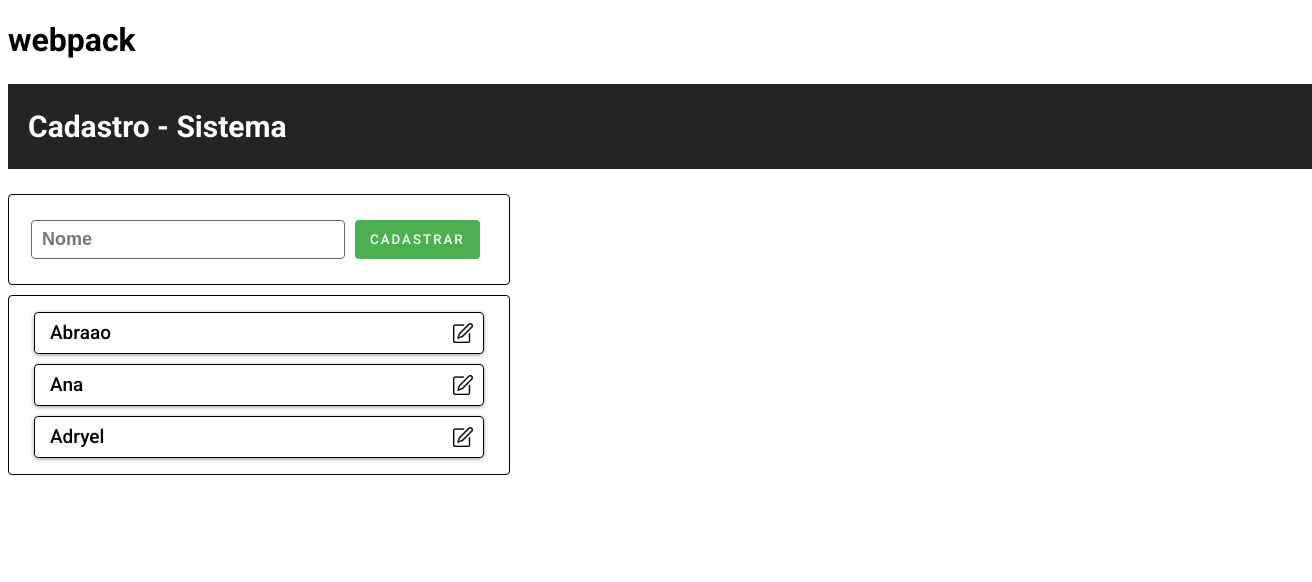
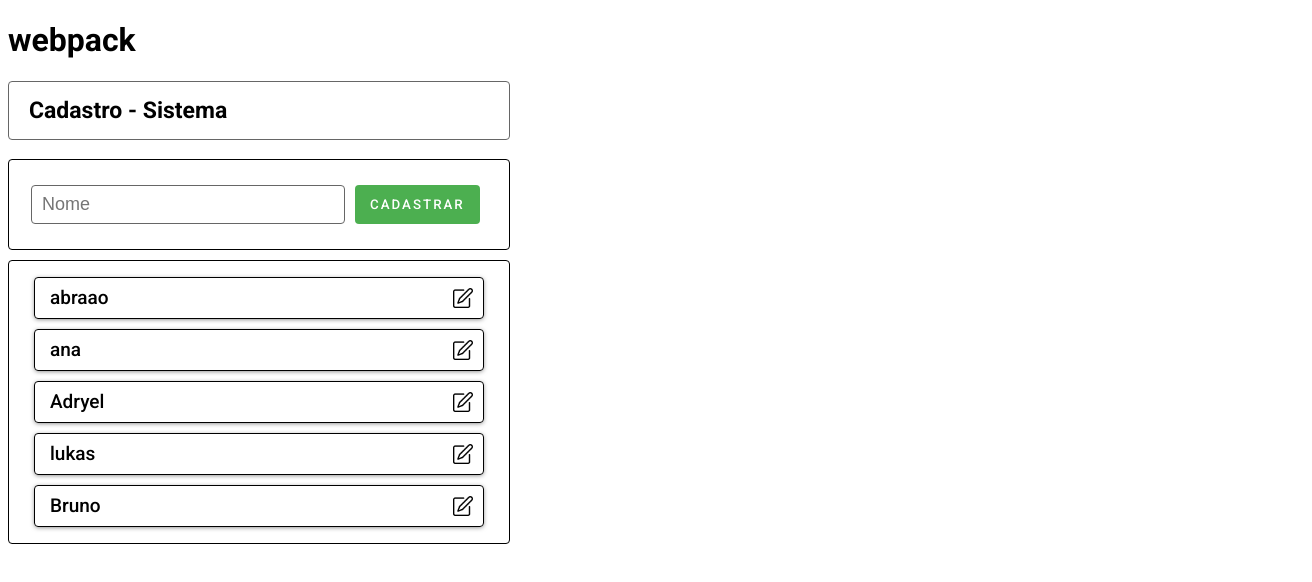
Before and after one commit to abraaonasc/webpack-uol, a website built with webpack: page public/index.html in a window 1280 px wide. Shown: the whole page, 1312 px wide, since content can reach past the window. Built offline with nearby package versions, Linux system fonts and the light colour scheme; data requests are answered from the project's data file.

Commit message:
reestruturando pastas

```diff
--- a/backEnd/db.json
+++ b/backEnd/db.json
@@ -1,16 +1,24 @@
 {
   "nomeCad": [
     {
-      "nome": "Abraao",
+      "nome": "abraao",
       "id": 1
     },
     {
-      "nome": "Ana",
+      "nome": "ana",
       "id": 2
     },
     {
       "nome": "Adryel",
       "id": 3
+    },
+    {
+      "nome": "lukas",
+      "id": 4
+    },
+    {
+      "nome": "Bruno",
+      "id": 5
     }
   ]
 }
--- a/frontEnd/clickEvents.js
+++ b/frontEnd/js/clickEvents.js
@@ -1,5 +1,5 @@
-import './scss/form.scss'
-import NameCad from '../backEnd/service'
+import '../scss/form.scss'
+import NameCad from '../../backEnd/service'
 
 const post = new NameCad()
 
@@ -11,8 +11,9 @@ class Click {
             event.preventDefault()
             let id
             let name = document.querySelector('#name').value
+
+            if (name != ''){
                 post.postName(id,name)
-
 
                 let lis = document.querySelectorAll('.getNames ul li')
                 lis.forEach(element => {
@@ -23,6 +24,12 @@ class Click {
                   //  post.getNames()
                     window.location.href='/'
                 }, 500);
+            } else {
+                alert('o campo está vázio, por favor preencha um nome')
+            }
+
+
+
         }
     }
 
--- a/frontEnd/form.js
+++ b/frontEnd/js/form.js
@@ -1,4 +1,4 @@
-import './scss/form.scss'
+import '../scss/form.scss'
 
 class FormCad {
     form = () =>{
--- a/frontEnd/getNames.js
+++ b/frontEnd/js/getNames.js
@@ -1,4 +1,4 @@
-import './scss/namelist.scss'
+import '../scss/namelist.scss'
 
 class getName {
      showForm = () =>{
--- a/frontEnd/scss/form.scss
+++ b/frontEnd/scss/form.scss
@@ -22,7 +22,7 @@
                         width: 100%;
                         height: 35px;
                         padding-left: 10px;
-                        font-weight: 600;
+                        font-weight: 500;
                         font-size: 18px;
                         text-transform: capitalize;
                         color: #242424;
--- a/frontEnd/scss/style.scss
+++ b/frontEnd/scss/style.scss
@@ -21,10 +21,12 @@ body{
 }
 
 .main-title{
-    background-color: #242424;
-    color: #fff;
-    padding: 20px;
-    font-size: 30px;
-    padding: 25px 20px;
-    width: 100%;
+    background-color: #ffff;
+    color: #000;
+    font-size: 23px;
+    padding: 15px 20px;
+    max-width: 100%;
+    width: 460px;
+    border: 1px solid #666;
+    border-radius: 4px;
 }
```
Also changed, not shown: frontEnd/index.js (+4 -4 lines), frontEnd/js/heading.js (renamed from frontEnd/heading.js). Lines whose indentation alone changed are shown as unchanged.
